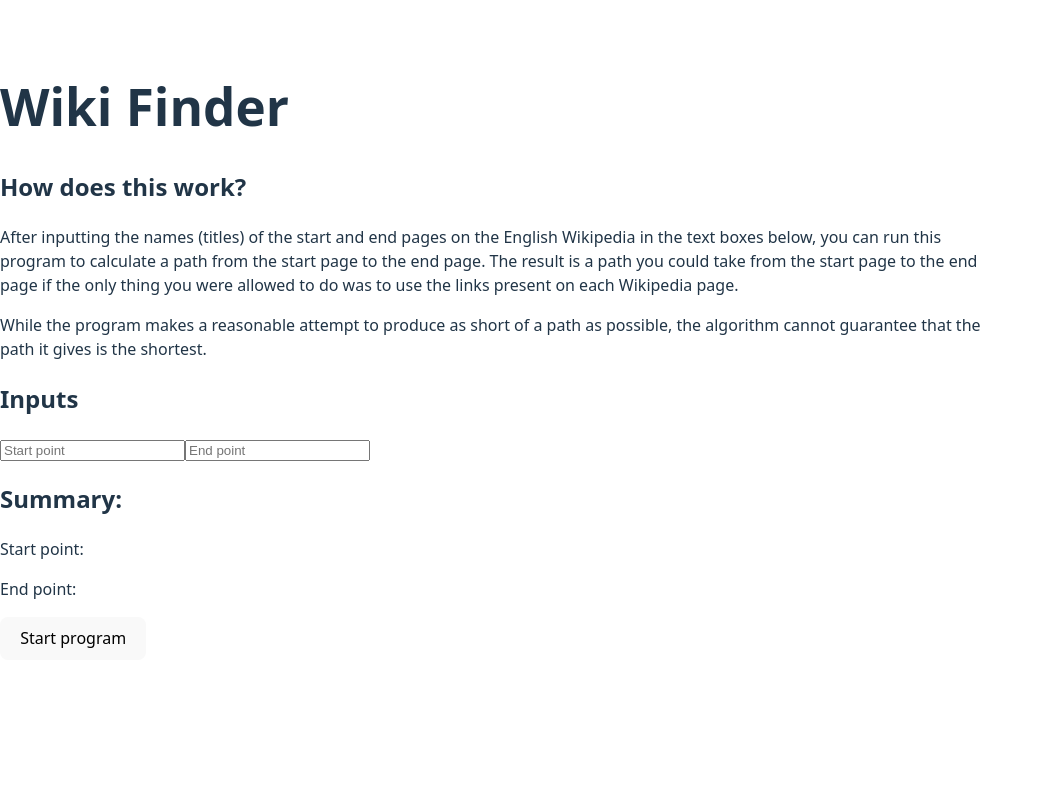
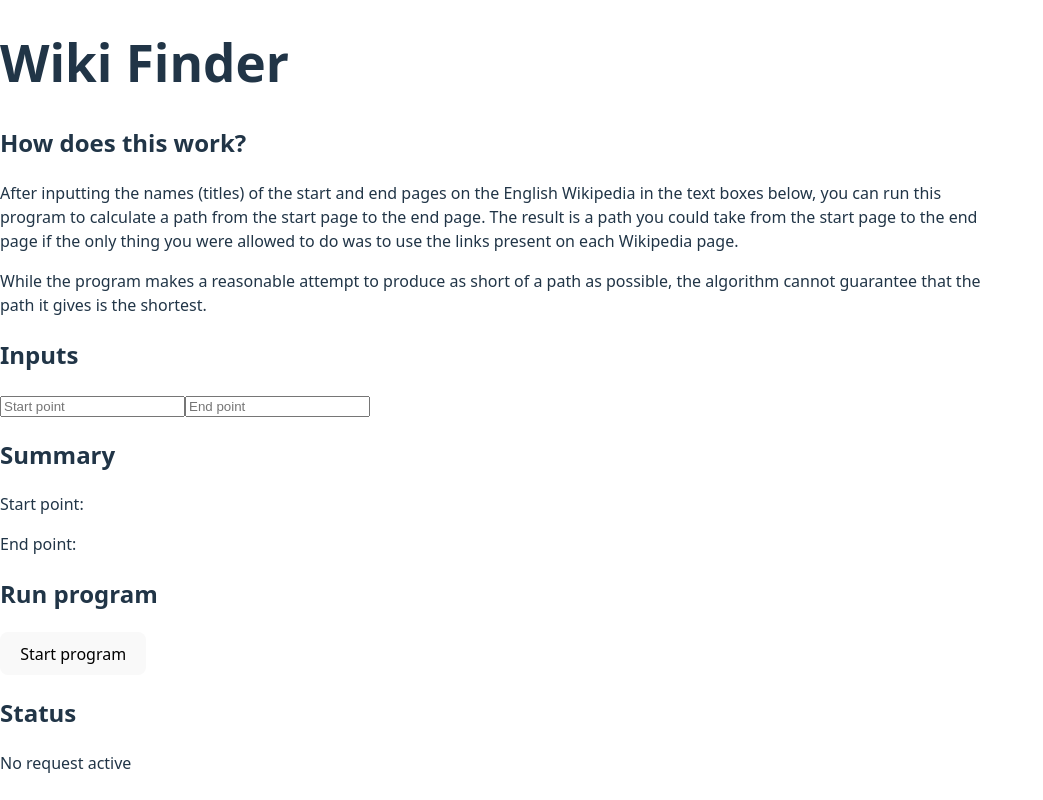
Before and after one commit to hanben02/wiki-finder, a React (Vite) app: page / in a window 1280 px wide. Shown: the whole page, without its empty margins (0-1043 px from the left). Built offline with nearby package versions, Linux system fonts and the light colour scheme.

Commit message:
Restructure headings in the UI

```diff
--- a/src/front-end/App.tsx
+++ b/src/front-end/App.tsx
@@ -4,7 +4,7 @@
 export default function App() {
   const [text1, setText1] = useState("");
   const [text2, setText2] = useState("");
-  const [processingText, setProcessingText] = useState("");
+  const [processingText, setProcessingText] = useState("No request active");
   const [isProcessing, setProcessing] = useState(false);
 
   function startProcessingText(): void{
@@ -14,7 +14,7 @@
   const waitBeforeDoneFade = 3000;
   function stopProcessingText(): void{
     setProcessingText("Done!");
-    setTimeout(() => setProcessingText(""), waitBeforeDoneFade);
+    setTimeout(() => setProcessingText("No request active"), waitBeforeDoneFade);
   }
 
   function is_error_message(msg: string): boolean {
@@ -86,11 +86,12 @@
       />
       <div>
       <div className="p-4 bg-gray-100 rounded w-full">
-        <h2 className="font-semibold">Summary:</h2>
+        <h2 className="font-semibold">Summary</h2>
         <p>Start point: {text1}</p>
         <p>End point: {text2}</p>
       </div>
       </div>
+      <h2>Run program</h2>
       <button id="submit"
         onClick={handleSubmit}
         className="bg-blue-500 text-white px-4 py-2 rounded
@@ -98,6 +99,7 @@
       >
         Start program
       </button>
+      <h2>Status</h2>
       <p>{processingText}</p>
     </div>
   );
```
